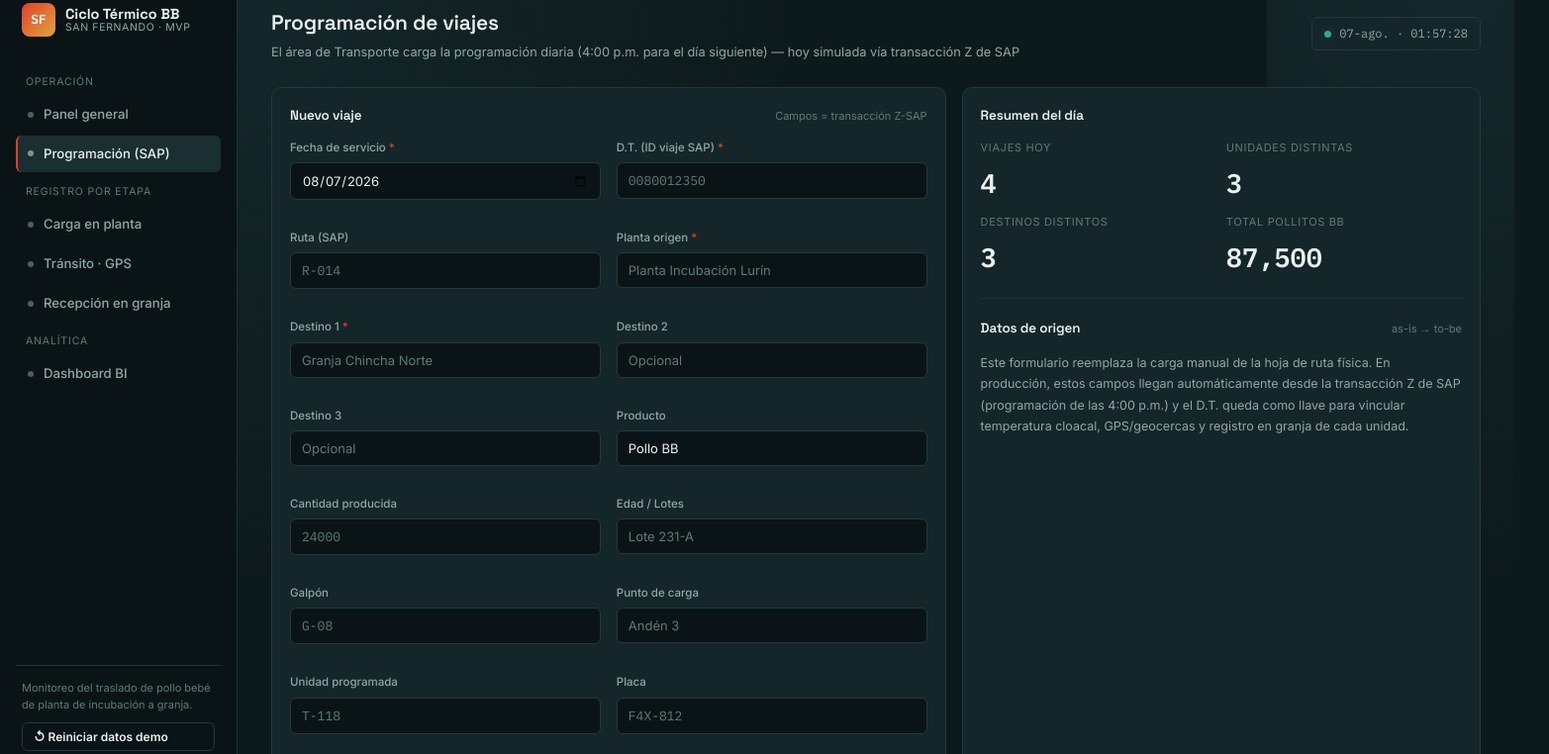
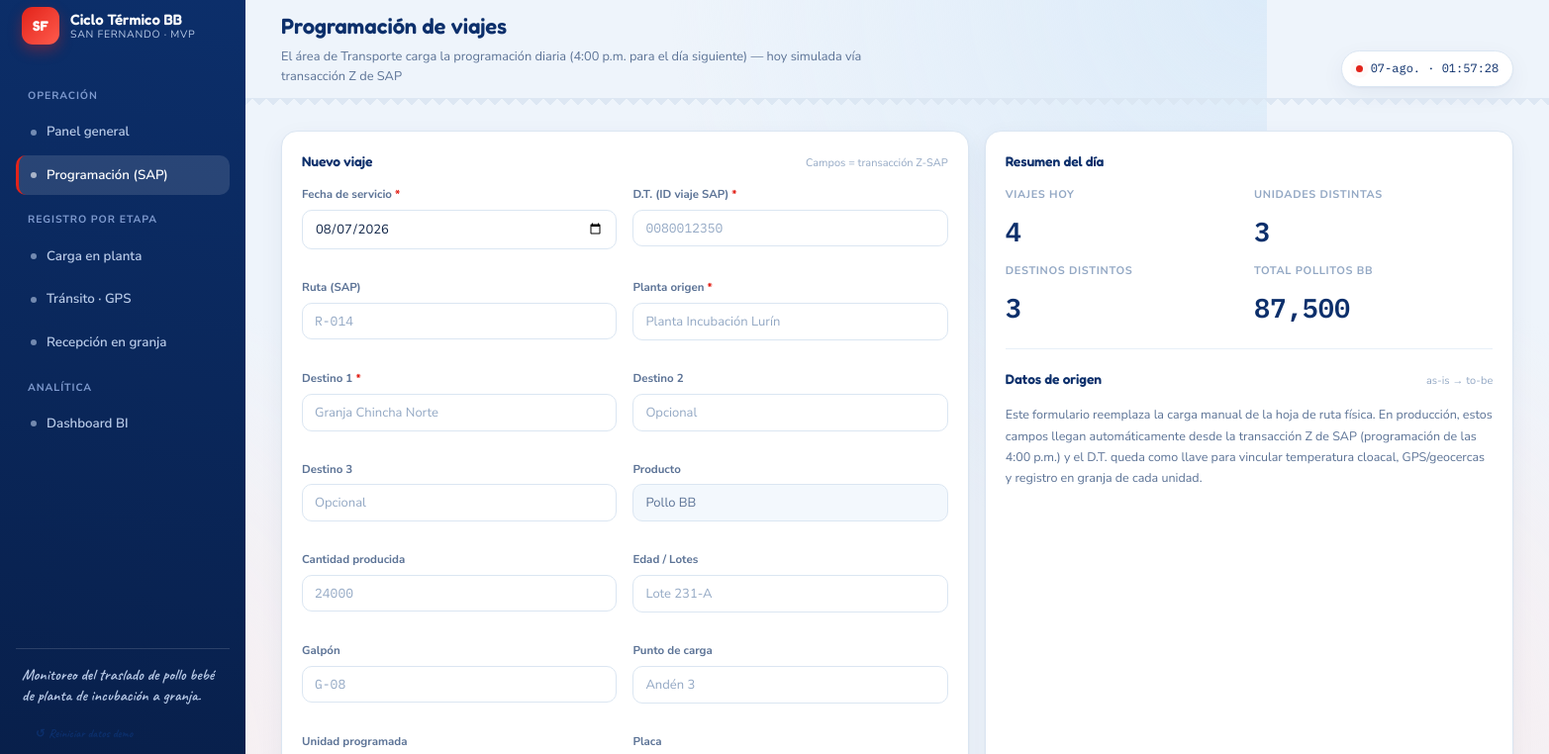
Before and after one commit to angellyapaza2809-afk/MVP_Chicktrack, a plain HTML site: page programacion.html in a window 1280 px wide. Shown: the part 19-781 px from the top of the page at 99% size, 1565 px wide, since content can reach past the window. Drawn offline with Linux system fonts and the light colour scheme; files that its build step writes are made by us from their sources; files whose address does not match are found by name.

Commit message:
Revise design system styles and layout
Updated design system styles including color palette, typography, and layout adjustments for a more cohesive look.

```diff
--- a/style.css
+++ b/style.css
@@ -1,41 +1,56 @@
 /* =====================================================================
-   SISTEMA DE DISEÑO — "Sala de control del ciclo térmico"
-   Paleta: base casi-negro con tinte verdoso-azulado (cuarto de máquinas),
-   acento cálido (rojo San Fernando) para calor/alerta, acento frío-teal
-   para "en rango". Tipografía técnica: Space Grotesk (display) +
-   Inter (UI) + IBM Plex Mono (datos/números).
+   SISTEMA DE DISEÑO — Look & feel institucional San Fernando
+   Paleta: azul marino de marca + rojo San Fernando + celeste "píldora"
+   sobre fondo claro, tarjetas blancas y esquinas redondeadas.
+   Tipografía: Fredoka (display redondeada, en la línea del logo) +
+   Nunito Sans (texto) + IBM Plex Mono (datos/números) + Caveat
+   (trazo script, usado con moderación como firma de marca).
    ===================================================================== */
 
-@import url("https://fonts.googleapis.com/css2?family=Space+Grotesk:wght@500;600;700&family=Inter:wght@400;500;600&family=IBM+Plex+Mono:wght@400;500;600&display=swap");
+@import url("https://fonts.googleapis.com/css2?family=Fredoka:wght@500;600;700&family=Nunito+Sans:opsz,wght@6..12,400;6..12,600;6..12,700;6..12,800&family=Caveat:wght@600;700&family=IBM+Plex+Mono:wght@400;500;600&display=swap");
 
 :root {
-  --bg: #0d1a1c;
-  --bg-alt: #0a1416;
-  --surface: #142629;
-  --surface-2: #1a2f32;
-  --border: #24393d;
-  --border-soft: #1d3235;
+  /* Azules de marca */
+  --navy: #0c2f6b;
+  --navy-deep: #081f4a;
+  --navy-ink: #123a82;
 
-  --text: #eaf2f1;
-  --text-muted: #8fa8a5;
-  --text-faint: #5f7a77;
+  /* Fondo y superficies (tema claro) */
+  --bg: #eef4fb;
+  --bg-alt: #ffffff;
+  --surface: #ffffff;
+  --surface-2: #f3f8fd;
+  --border: #dbe6f2;
+  --border-soft: #e7eff8;
 
-  --accent-heat: #e0402b;      /* rojo San Fernando — calor / crítico */
-  --accent-heat-soft: #e0402b22;
-  --accent-warn: #e3a53d;      /* ámbar — alerta */
-  --accent-warn-soft: #e3a53d22;
-  --accent-cool: #34a89b;      /* teal — óptimo / frío-cadena */
-  --accent-cool-soft: #34a89b22;
-  --accent-info: #4f8fdc;      /* azul — informativo / gps */
-  --accent-info-soft: #4f8fdc22;
+  /* Texto */
+  --text: #0c2144;
+  --text-muted: #5c7396;
+  --text-faint: #93a8c4;
+  --text-on-navy: #ffffff;
+  --text-on-navy-muted: #b9cbe8;
 
-  --radius: 10px;
-  --radius-sm: 6px;
-  --shadow-lift: 0 8px 24px rgba(0, 0, 0, 0.35);
+  /* Acentos de marca */
+  --accent-heat: #e2231a;        /* rojo San Fernando — calor / crítico / acción primaria */
+  --accent-heat-soft: #e2231a17;
+  --accent-warn: #e8a23d;        /* ámbar — alerta */
+  --accent-warn-soft: #e8a23d1c;
+  --accent-cool: #2f93c4;        /* celeste de marca — óptimo / cadena de frío */
+  --accent-cool-soft: #2f93c418;
+  --accent-info: #6a5fc4;        /* violeta suave — informativo / gps */
+  --accent-info-soft: #6a5fc418;
+  --accent-pill: #a9d8e6;        /* celeste píldora, tal como los botones secundarios de marca */
 
-  --font-display: "Space Grotesk", "Inter", sans-serif;
-  --font-body: "Inter", sans-serif;
+  --radius: 16px;
+  --radius-sm: 10px;
+  --radius-pill: 100px;
+  --shadow-card: 0 1px 2px rgba(12, 47, 107, 0.05), 0 8px 24px rgba(12, 47, 107, 0.06);
+  --shadow-lift: 0 10px 30px rgba(12, 47, 107, 0.14);
+
+  --font-display: "Fredoka", "Nunito Sans", sans-serif;
+  --font-body: "Nunito Sans", sans-serif;
   --font-mono: "IBM Plex Mono", monospace;
+  --font-script: "Caveat", cursive;
 }
 
 * { box-sizing: border-box; }
@@ -47,149 +62,174 @@ body {
   color: var(--text);
   font-family: var(--font-body);
   font-size: 14px;
-  line-height: 1.5;
+  line-height: 1.55;
   background-image:
-    radial-gradient(circle at 15% 0%, #14282b 0%, transparent 45%),
-    radial-gradient(circle at 100% 100%, #10202200 0%, transparent 40%);
+    radial-gradient(circle at 100% 0%, #dcebf9 0%, transparent 40%),
+    radial-gradient(circle at 0% 100%, #fdeceb 0%, transparent 35%);
   background-attachment: fixed;
 }
 
 a { color: inherit; text-decoration: none; }
 button { font-family: inherit; cursor: pointer; }
-:focus-visible { outline: 2px solid var(--accent-cool); outline-offset: 2px; }
+:focus-visible { outline: 2px solid var(--navy); outline-offset: 2px; }
 
 h1, h2, h3, h4 {
   font-family: var(--font-display);
+  font-weight: 600;
   margin: 0;
-  letter-spacing: -0.01em;
+  letter-spacing: -0.005em;
+  color: var(--navy);
 }
 
 .mono { font-family: var(--font-mono); }
 
 /* ---------------------------------------------------------------
-   LAYOUT — sidebar fija + topbar + contenido
+   LAYOUT — riel de marca (sidebar navy) + topbar + contenido claro
    --------------------------------------------------------------- */
 .app-shell {
   display: grid;
-  grid-template-columns: 240px 1fr;
+  grid-template-columns: 248px 1fr;
   min-height: 100vh;
 }
 
 .sidebar {
-  background: var(--bg-alt);
-  border-right: 1px solid var(--border-soft);
-  padding: 22px 16px;
+  background: linear-gradient(190deg, var(--navy) 0%, var(--navy-deep) 100%);
+  border-right: none;
+  padding: 24px 16px;
   display: flex;
   flex-direction: column;
-  gap: 28px;
+  gap: 26px;
   position: sticky;
   top: 0;
   height: 100vh;
+  color: var(--text-on-navy);
 }
 
 .brand {
   display: flex;
   align-items: center;
-  gap: 10px;
-  padding: 0 6px;
+  gap: 11px;
+  padding: 2px 6px 4px;
 }
 
 .brand-mark {
-  width: 34px;
-  height: 34px;
-  border-radius: 8px;
-  background: linear-gradient(135deg, var(--accent-heat), var(--accent-warn));
+  width: 38px;
+  height: 38px;
+  border-radius: 11px;
+  background: linear-gradient(135deg, var(--accent-heat), #ff5b4d);
   display: flex;
   align-items: center;
   justify-content: center;
-  font-family: var(--font-mono);
-  font-weight: 600;
+  font-family: var(--font-display);
+  font-weight: 700;
   color: #fff;
-  font-size: 13px;
+  font-size: 14px;
   flex-shrink: 0;
+  box-shadow: 0 6px 14px rgba(226, 35, 26, 0.35);
 }
 
-.brand-text { display: flex; flex-direction: column; line-height: 1.15; }
-.brand-text strong { font-family: var(--font-display); font-size: 14.5px; }
-.brand-text span { font-size: 10.5px; color: var(--text-muted); text-transform: uppercase; letter-spacing: 0.06em; }
+.brand-text { display: flex; flex-direction: column; line-height: 1.2; }
+.brand-text strong { font-family: var(--font-display); font-size: 15px; font-weight: 600; color: #fff; }
+.brand-text span { font-size: 10.5px; color: var(--text-on-navy-muted); text-transform: uppercase; letter-spacing: 0.07em; }
 
-.nav-group { display: flex; flex-direction: column; gap: 2px; }
+.nav-group { display: flex; flex-direction: column; gap: 3px; }
 .nav-label {
   font-size: 10.5px;
   text-transform: uppercase;
-  letter-spacing: 0.08em;
-  color: var(--text-faint);
-  padding: 10px 10px 4px;
+  letter-spacing: 0.09em;
+  color: #7f9bcf;
+  padding: 14px 12px 5px;
+  font-weight: 700;
 }
 
 .nav-link {
   display: flex;
   align-items: center;
   gap: 10px;
-  padding: 9px 10px;
+  padding: 10px 12px;
   border-radius: var(--radius-sm);
-  color: var(--text-muted);
-  font-size: 13.2px;
-  font-weight: 500;
-  border-left: 2px solid transparent;
+  color: var(--text-on-navy-muted);
+  font-size: 13.3px;
+  font-weight: 600;
+  border-left: 3px solid transparent;
   transition: background 0.15s, color 0.15s;
 }
-.nav-link:hover { background: var(--surface); color: var(--text); }
+.nav-link:hover { background: rgba(255,255,255,0.08); color: #fff; }
 .nav-link.active {
-  background: var(--surface-2);
-  color: var(--text);
+  background: rgba(255,255,255,0.12);
+  color: #fff;
   border-left-color: var(--accent-heat);
 }
-.nav-link .dot { width: 6px; height: 6px; border-radius: 50%; background: currentColor; opacity: 0.5; flex-shrink: 0; }
+.nav-link .dot { width: 6px; height: 6px; border-radius: 50%; background: currentColor; opacity: 0.6; flex-shrink: 0; }
 
 .sidebar-footer {
   margin-top: auto;
-  font-size: 11px;
-  color: var(--text-faint);
+  font-size: 11.5px;
+  color: var(--text-on-navy-muted);
   padding: 0 6px;
-  border-top: 1px solid var(--border-soft);
-  padding-top: 14px;
+  border-top: 1px solid rgba(255,255,255,0.14);
+  padding-top: 16px;
+  font-family: var(--font-script);
+  font-size: 16px;
+  line-height: 1.35;
 }
 
 .main {
-  padding: 26px 34px 60px;
+  padding: 28px 36px 60px;
   max-width: 1360px;
 }
 
 .topbar {
   display: flex;
-  align-items: center;
+  align-items: flex-end;
   justify-content: space-between;
-  margin-bottom: 26px;
+  margin-bottom: 24px;
   gap: 16px;
   flex-wrap: wrap;
+  padding-bottom: 20px;
+  position: relative;
+}
+/* Guiño a la cinta con borde en zigzag de la marca */
+.topbar::after {
+  content: "";
+  position: absolute;
+  left: -36px;
+  right: -36px;
+  bottom: -1px;
+  height: 10px;
+  background:
+    linear-gradient(135deg, var(--border) 25%, transparent 25.5%) 0 0/14px 14px,
+    linear-gradient(-135deg, var(--border) 25%, transparent 25.5%) 0 0/14px 14px;
+  background-repeat: repeat-x;
+  opacity: 0.9;
 }
 
-.topbar h1 { font-size: 21px; font-weight: 600; }
-.topbar .subtitle { color: var(--text-muted); font-size: 12.8px; margin-top: 4px; }
+.topbar h1 { font-size: 22px; font-weight: 600; color: var(--navy); }
+.topbar .subtitle { color: var(--text-muted); font-size: 12.8px; margin-top: 5px; max-width: 640px; }
 
 .live-clock {
   font-family: var(--font-mono);
   font-size: 12px;
-  color: var(--text-muted);
-  background: var(--surface);
+  color: var(--navy);
+  background: #fff;
   border: 1px solid var(--border);
-  padding: 7px 12px;
-  border-radius: var(--radius-sm);
+  padding: 8px 14px;
+  border-radius: var(--radius-pill);
   display: flex;
   align-items: center;
   gap: 8px;
+  box-shadow: var(--shadow-card);
 }
 .live-dot {
   width: 7px; height: 7px; border-radius: 50%;
-  background: var(--accent-cool);
-  box-shadow: 0 0 0 0 var(--accent-cool);
+  background: var(--accent-heat);
+  box-shadow: 0 0 0 0 var(--accent-heat);
   animation: pulse 2s infinite;
 }
 @keyframes pulse {
-  0% { box-shadow: 0 0 0 0 rgba(52,168,155,0.55); }
-  70% { box-shadow: 0 0 0 6px rgba(52,168,155,0); }
-  100% { box-shadow: 0 0 0 0 rgba(52,168,155,0); }
+  0% { box-shadow: 0 0 0 0 rgba(226,35,26,0.5); }
+  70% { box-shadow: 0 0 0 6px rgba(226,35,26,0); }
+  100% { box-shadow: 0 0 0 0 rgba(226,35,26,0); }
 }
 
 /* ---------------------------------------------------------------
@@ -209,7 +249,8 @@ h1, h2, h3, h4 {
   background: var(--surface);
   border: 1px solid var(--border);
   border-radius: var(--radius);
-  padding: 18px 18px;
+  padding: 20px 20px;
+  box-shadow: var(--shadow-card);
 }
 
 .card-head {
@@ -219,65 +260,66 @@ h1, h2, h3, h4 {
   margin-bottom: 14px;
   gap: 10px;
 }
-.card-head h3 { font-size: 13.5px; font-weight: 600; color: var(--text); }
+.card-head h3 { font-size: 13.8px; font-weight: 600; color: var(--navy); }
 .card-head .hint { font-size: 11px; color: var(--text-faint); }
 
 .kpi-card { display: flex; flex-direction: column; gap: 8px; }
-.kpi-label { font-size: 11px; text-transform: uppercase; letter-spacing: 0.06em; color: var(--text-faint); }
-.kpi-value { font-family: var(--font-mono); font-size: 27px; font-weight: 600; }
+.kpi-label { font-size: 11px; text-transform: uppercase; letter-spacing: 0.06em; color: var(--text-faint); font-weight: 700; }
+.kpi-value { font-family: var(--font-mono); font-size: 27px; font-weight: 600; color: var(--navy); }
 .kpi-delta { font-size: 11.5px; color: var(--text-muted); }
 .kpi-value.heat { color: var(--accent-heat); }
 .kpi-value.cool { color: var(--accent-cool); }
 .kpi-value.warn { color: var(--accent-warn); }
 
-/* Badges de estado */
+/* Badges de estado — tipo píldora, como los botones de marca */
 .badge {
   display: inline-flex;
   align-items: center;
   gap: 5px;
   font-size: 11px;
-  font-weight: 600;
-  padding: 3px 9px;
-  border-radius: 100px;
+  font-weight: 700;
+  padding: 4px 11px;
+  border-radius: var(--radius-pill);
   font-family: var(--font-mono);
   white-space: nowrap;
 }
 .badge::before { content: ""; width: 6px; height: 6px; border-radius: 50%; background: currentColor; }
 .badge.optimo, .badge.ok, .badge.finalizado { background: var(--accent-cool-soft); color: var(--accent-cool); }
-.badge.alerta, .badge.en-transito, .badge.en-carga { background: var(--accent-warn-soft); color: var(--accent-warn); }
+.badge.alerta, .badge.en-transito, .badge.en-carga { background: var(--accent-warn-soft); color: #a9711f; }
 .badge.critico, .badge.programado { background: var(--accent-heat-soft); color: var(--accent-heat); }
 .badge.en-granja { background: var(--accent-info-soft); color: var(--accent-info); }
-.badge.sin-dato { background: #ffffff10; color: var(--text-faint); }
+.badge.sin-dato { background: #eef2f8; color: var(--text-faint); }
 
 /* Tablas */
-.table-wrap { overflow-x: auto; border-radius: var(--radius); border: 1px solid var(--border); }
+.table-wrap { overflow-x: auto; border-radius: var(--radius); border: 1px solid var(--border); box-shadow: var(--shadow-card); }
 table { width: 100%; border-collapse: collapse; font-size: 12.8px; background: var(--surface); }
 thead th {
   text-align: left;
   font-size: 10.8px;
   text-transform: uppercase;
   letter-spacing: 0.05em;
-  color: var(--text-faint);
-  padding: 10px 12px;
-  background: var(--bg-alt);
+  color: var(--navy);
+  font-weight: 700;
+  padding: 12px 14px;
+  background: var(--surface-2);
   border-bottom: 1px solid var(--border);
   white-space: nowrap;
 }
-tbody td { padding: 10px 12px; border-bottom: 1px solid var(--border-soft); white-space: nowrap; }
+tbody td { padding: 11px 14px; border-bottom: 1px solid var(--border-soft); white-space: nowrap; color: var(--text); }
 tbody tr:last-child td { border-bottom: none; }
 tbody tr:hover { background: var(--surface-2); }
 td.num, th.num { font-family: var(--font-mono); }
 
 /* Formularios */
 .field { display: flex; flex-direction: column; gap: 6px; margin-bottom: 14px; }
-.field label { font-size: 11.5px; color: var(--text-muted); font-weight: 500; }
+.field label { font-size: 11.5px; color: var(--text-muted); font-weight: 700; }
 .field .req { color: var(--accent-heat); }
 input, select, textarea {
-  background: var(--bg-alt);
-  border: 1px solid var(--border);
+  background: #fff;
+  border: 1.5px solid var(--border);
   border-radius: var(--radius-sm);
   color: var(--text);
-  padding: 9px 11px;
+  padding: 9px 12px;
   font-size: 13px;
   font-family: var(--font-body);
   width: 100%;
@@ -285,60 +327,64 @@ input, select, textarea {
 input.mono, select.mono { font-family: var(--font-mono); }
 input:focus, select:focus, textarea:focus { border-color: var(--accent-cool); }
 input::placeholder { color: var(--text-faint); }
+input[readonly] { background: var(--surface-2); color: var(--text-muted); }
 
 .btn {
   display: inline-flex;
   align-items: center;
   gap: 7px;
-  padding: 9px 16px;
-  border-radius: var(--radius-sm);
-  border: 1px solid var(--border);
-  background: var(--surface-2);
-  color: var(--text);
+  padding: 10px 18px;
+  border-radius: var(--radius-pill);
+  border: 1.5px solid var(--border);
+  background: #fff;
+  color: var(--navy);
   font-size: 13px;
-  font-weight: 600;
-  transition: transform 0.1s, border-color 0.15s;
+  font-weight: 700;
+  transition: transform 0.1s, border-color 0.15s, background 0.15s;
 }
-.btn:hover { border-color: var(--accent-cool); }
+.btn:hover { border-color: var(--accent-cool); background: var(--accent-cool-soft); }
 .btn:active { transform: translateY(1px); }
-.btn-primary { background: linear-gradient(135deg, var(--accent-heat), #c33322); border-color: transparent; color: #fff; }
-.btn-primary:hover { border-color: transparent; filter: brightness(1.08); }
-.btn-ghost { background: transparent; }
-.btn-sm { padding: 6px 11px; font-size: 12px; }
+.btn-primary { background: linear-gradient(135deg, var(--accent-heat), #c81c14); border-color: transparent; color: #fff; box-shadow: 0 6px 16px rgba(226,35,26,0.28); }
+.btn-primary:hover { border-color: transparent; filter: brightness(1.06); background: linear-gradient(135deg, var(--accent-heat), #c81c14); }
+.btn-ghost { background: transparent; border-color: transparent; }
+.btn-ghost:hover { background: var(--surface-2); border-color: transparent; }
+.btn-sm { padding: 7px 13px; font-size: 12px; }
 
 .pill-group { display: flex; gap: 6px; flex-wrap: wrap; }
 .pill {
   font-size: 11.5px;
-  padding: 5px 10px;
-  border-radius: 100px;
-  border: 1px solid var(--border);
+  padding: 6px 12px;
+  border-radius: var(--radius-pill);
+  border: 1.5px solid var(--border);
   color: var(--text-muted);
+  font-weight: 600;
 }
 .pill.active { border-color: var(--accent-cool); color: var(--accent-cool); background: var(--accent-cool-soft); }
 
 .section-title {
   font-family: var(--font-display);
-  font-size: 15px;
+  font-size: 16px;
   font-weight: 600;
-  margin: 30px 0 14px;
+  color: var(--navy);
+  margin: 32px 0 14px;
   display: flex;
   align-items: center;
-  gap: 8px;
+  gap: 9px;
 }
 .section-title:first-child { margin-top: 0; }
 .section-title .eyebrow {
   font-family: var(--font-mono);
   font-size: 10.5px;
-  color: var(--accent-heat);
-  border: 1px solid var(--accent-heat-soft);
-  background: var(--accent-heat-soft);
-  padding: 2px 7px;
-  border-radius: 4px;
+  font-weight: 600;
+  color: #fff;
+  background: var(--accent-heat);
+  padding: 3px 9px;
+  border-radius: var(--radius-pill);
 }
 
 .empty-state {
   text-align: center;
-  padding: 40px 20px;
+  padding: 42px 20px;
   color: var(--text-faint);
   font-size: 13px;
 }
@@ -358,13 +404,13 @@ input::placeholder { color: var(--text-faint); }
 .wrap { flex-wrap: wrap; }
 
 /* ---------------------------------------------------------------
-   SIGNATURE ELEMENT — Cinta térmica (thermal ribbon)
+   ELEMENTO FIRMA — Cinta térmica (thermal ribbon)
    Representa visualmente el ciclo térmico: Planta -> Tránsito -> Granja
    --------------------------------------------------------------- */
 .thermal-ribbon { width: 100%; }
 .thermal-ribbon svg { width: 100%; height: auto; display: block; }
-.ribbon-legend { display: flex; gap: 16px; margin-top: 10px; flex-wrap: wrap; }
-.ribbon-legend .item { display: flex; align-items: center; gap: 6px; font-size: 11px; color: var(--text-muted); }
+.ribbon-legend { display: flex; gap: 16px; margin-top: 12px; flex-wrap: wrap; }
+.ribbon-legend .item { display: flex; align-items: center; gap: 6px; font-size: 11.5px; color: var(--text-muted); font-weight: 600; }
 .ribbon-legend .sw { width: 10px; height: 10px; border-radius: 3px; }
 
 /* Geocerca stepper */
@@ -372,20 +418,24 @@ input::placeholder { color: var(--text-faint); }
 .geo-step { display: flex; gap: 12px; position: relative; padding-bottom: 22px; }
 .geo-step:last-child { padding-bottom: 0; }
 .geo-step .rail { display: flex; flex-direction: column; align-items: center; }
-.geo-step .node { width: 12px; height: 12px; border-radius: 50%; border: 2px solid var(--border); background: var(--bg-alt); flex-shrink: 0; z-index: 1; }
+.geo-step .node { width: 13px; height: 13px; border-radius: 50%; border: 2.5px solid var(--border); background: #fff; flex-shrink: 0; z-index: 1; }
 .geo-step.cruzada .node { border-color: var(--accent-cool); background: var(--accent-cool); }
 .geo-step.pendiente .node { border-color: var(--border); }
-.geo-step .line { width: 2px; flex: 1; background: var(--border-soft); margin-top: 2px; }
+.geo-step .line { width: 2px; flex: 1; background: var(--border); margin-top: 2px; }
 .geo-step.cruzada .line { background: var(--accent-cool-soft); }
 .geo-step .content { padding-bottom: 4px; }
-.geo-step .content .name { font-size: 13px; font-weight: 500; }
+.geo-step .content .name { font-size: 13px; font-weight: 700; color: var(--text); }
 .geo-step .content .time { font-family: var(--font-mono); font-size: 11.5px; color: var(--text-muted); }
+
+/* Frase de marca opcional (usar con moderación) */
+.brand-script { font-family: var(--font-script); font-size: 22px; color: var(--accent-heat); font-weight: 600; }
 
 /* Responsive */
 @media (max-width: 860px) {
   .app-shell { grid-template-columns: 1fr; }
   .sidebar { position: relative; height: auto; }
   .main { padding: 20px; }
+  .topbar::after { left: -20px; right: -20px; }
 }
 
 @media (prefers-reduced-motion: reduce) {
```
